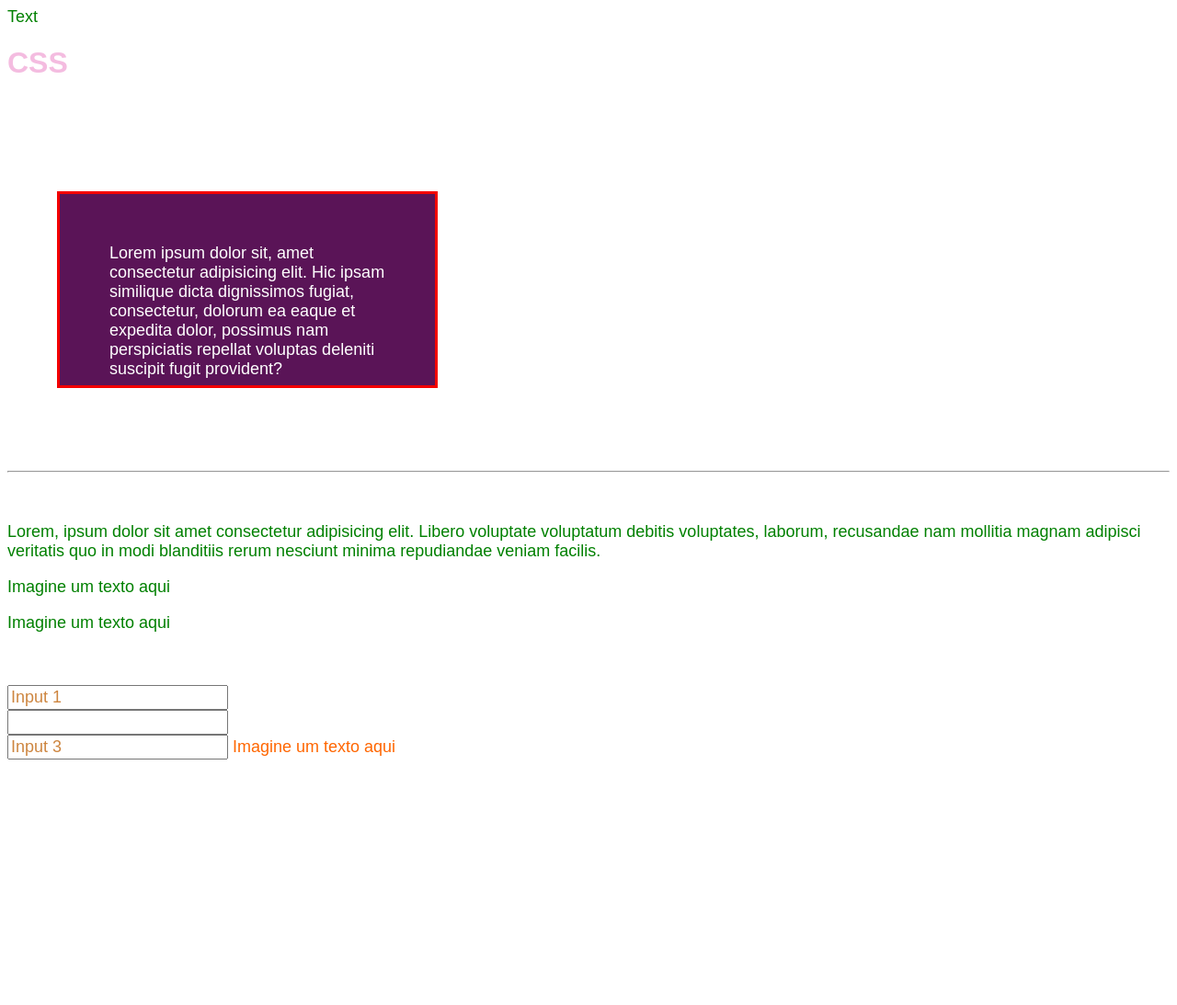
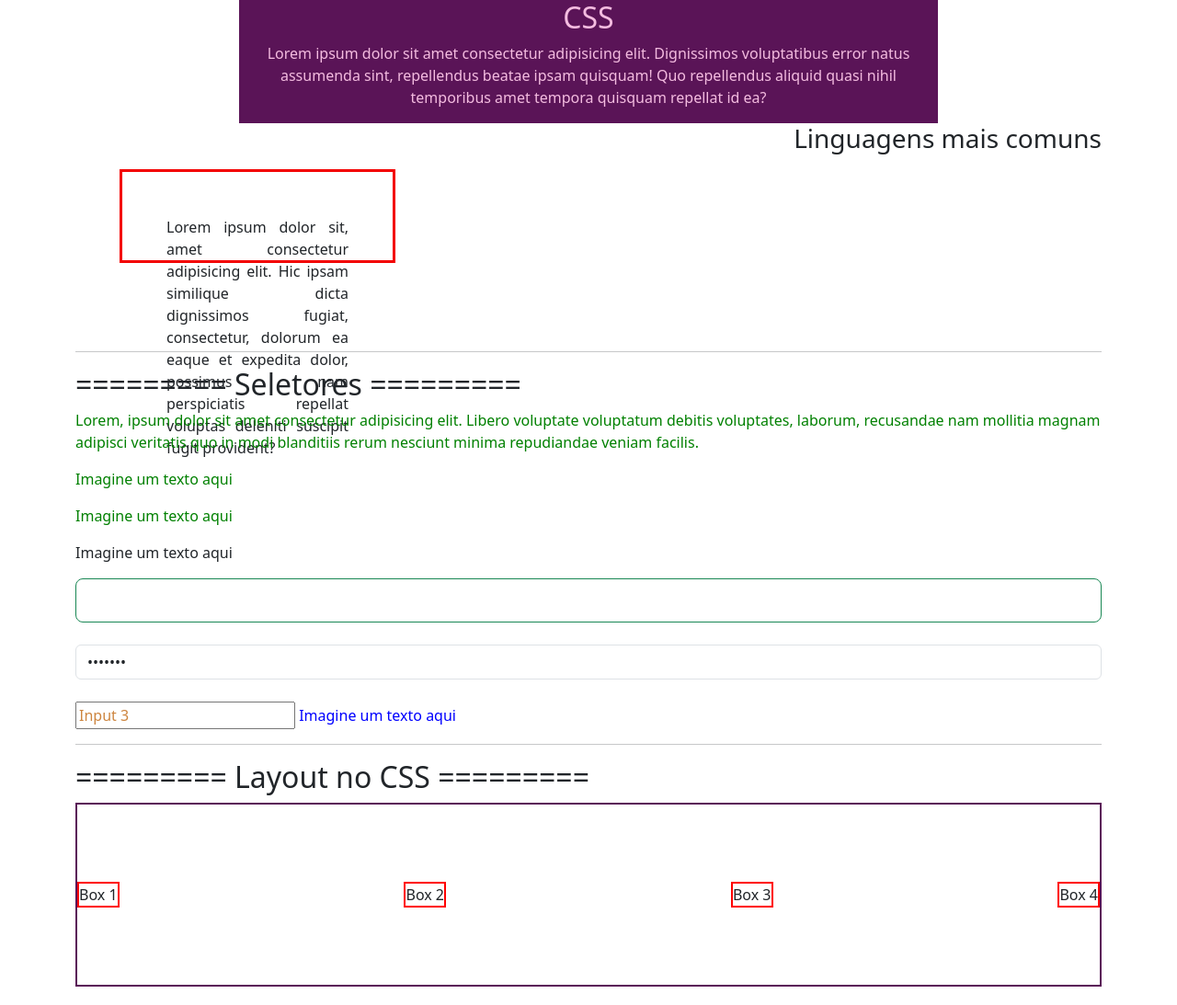
Before and after one commit to FullStack-Education/modulo2-semana1, a plain HTML site: page estudos_css.html in a window 1280 px wide. Shown: the whole page at 92% size. Before the commit the page ends 834 px from the top, so only its background shows below. Drawn offline with nearby package versions, Linux system fonts and the light colour scheme.

Commit message:
Códigos vistos na aula 04

```diff
--- a/estudos_css.html
+++ b/estudos_css.html
@@ -5,46 +5,89 @@
     <meta name="viewport" content="width=device-width, initial-scale=1.0" />
     <title>Estudos CSS - aula 02 e 03</title>
     <link rel="stylesheet" href="./style/style.css" />
+    <link
+      href="https://cdn.jsdelivr.net/npm/bootstrap@5.3.3/dist/css/bootstrap.min.css"
+      rel="stylesheet"
+      integrity="sha384-QWTKZyjpPEjISv5WaRU9OFeRpok6YctnYmDr5pNlyT2bRjXh0JMhjY6hW+ALEwIH"
+      crossorigin="anonymous"
+    />
   </head>
   <body>
-    <!-- HTML -->
-    <!-- bloco usado na prática da especificidade -->
-    <div id="test">
-      <span>Text</span>
-    </div>
-
-    <div class="menu">
+    <div class="container">
+      <!-- Menu -->
+      <div class="row justify-content-md-center">
+        <div class="header col-8">
           <h1 class="title">CSS</h1>
-      <h3>Linguagens mais comuns</h3>
           <p>
             Lorem ipsum dolor sit amet consectetur adipisicing elit. Dignissimos
             voluptatibus error natus assumenda sint, repellendus beatae ipsam
-        quisquam! Quo repellendus aliquid quasi nihil temporibus amet tempora
-        quisquam repellat id ea?
+            quisquam! Quo repellendus aliquid quasi nihil temporibus amet
+            tempora quisquam repellat id ea?
           </p>
         </div>
+      </div>
 
+      <div class="row">
+        <div class="col">
+          <h3>Linguagens mais comuns</h3>
           <p class="external-subtitle">
             Lorem ipsum dolor sit, amet consectetur adipisicing elit. Hic ipsam
             similique dicta dignissimos fugiat, consectetur, dolorum ea eaque et
             expedita dolor, possimus nam perspiciatis repellat voluptas deleniti
             suscipit fugit provident?
           </p>
+        </div>
+      </div>
+      <!-- <div class="menu background-red">
+            <div class="box">Opção 1</div>
+            <div class="box">Opção 2</div>
+            <div class="box">Opção 3</div>
+            <div class="box">Opção 4</div>
+          </div> -->
+
+          <!-- bloco usado na prática da especificidade -->
+          <!-- <div id="test">
+          <span>Text</span>
+        </div> -->
 
       <hr />
+      <div>
         <h2 class="titulo">========= Seletores =========</h2>
         <p class="span">
-      Lorem, ipsum dolor sit amet consectetur adipisicing elit. Libero voluptate
-      voluptatum debitis voluptates, laborum, recusandae nam mollitia magnam
-      adipisci veritatis quo in modi blanditiis rerum nesciunt minima
-      repudiandae veniam facilis.
+          Lorem, ipsum dolor sit amet consectetur adipisicing elit. Libero
+          voluptate voluptatum debitis voluptates, laborum, recusandae nam
+          mollitia magnam adipisci veritatis quo in modi blanditiis rerum
+          nesciunt minima repudiandae veniam facilis.
         </p>
         <p class="span">Imagine um texto aqui</p>
         <p class="span">Imagine um texto aqui</p>
         <p>Imagine um texto aqui</p>
-    <input type="text" value="Input 1" /> <br />
-    <input type="password" value="Input 2" /> <br />
+        <input
+          type="email"
+          class="form-control form-control-lg border border-success text-danger"
+        />
+        <br />
+        <input type="password" value="Input 2" class="form-control" /> <br />
         <input type="text" value="Input 3" />
         <span>Imagine um texto aqui</span>
+      </div>
+
+      <hr />
+      <div>
+        <h2 class="titulo">========= Layout no CSS =========</h2>
+        <div class="display-flex">
+          <div class="box">Box 1</div>
+          <div class="box">Box 2</div>
+          <div class="box">Box 3</div>
+          <div class="box">Box 4</div>
+        </div>
+      </div>
+    </div>
+
+    <script
+      src="https://cdn.jsdelivr.net/npm/bootstrap@5.3.3/dist/js/bootstrap.bundle.min.js"
+      integrity="sha384-YvpcrYf0tY3lHB60NNkmXc5s9fDVZLESaAA55NDzOxhy9GkcIdslK1eN7N6jIeHz"
+      crossorigin="anonymous"
+    ></script>
   </body>
 </html>
--- a/style/style.css
+++ b/style/style.css
@@ -1,3 +1,54 @@
+/* http://meyerweb.com/eric/tools/css/reset/
+   v2.0 | 20110126
+   License: none (public domain)
+*/
+/* Reset padrão disponibilizado por Eric Meyer,
+para que os navegadores tenham um padrão de estilização. */
+
+html, body, div, span, applet, object, iframe,
+h1, h2, h3, h4, h5, h6, p, blockquote, pre,
+a, abbr, acronym, address, big, cite, code,
+del, dfn, em, img, ins, kbd, q, s, samp,
+small, strike, strong, sub, sup, tt, var,
+b, u, i, center,
+dl, dt, dd, ol, ul, li,
+fieldset, form, label, legend,
+table, caption, tbody, tfoot, thead, tr, th, td,
+article, aside, canvas, details, embed,
+figure, figcaption, footer, header, hgroup,
+menu, nav, output, ruby, section, summary,
+time, mark, audio, video {
+	margin: 0;
+	padding: 0;
+	border: 0;
+	font-size: 100%;
+	font: inherit;
+	vertical-align: baseline;
+}
+/* HTML5 display-role reset for older browsers */
+article, aside, details, figcaption, figure,
+footer, header, hgroup, menu, nav, section {
+	display: block;
+}
+body {
+	line-height: 1;
+}
+ol, ul {
+	list-style: none;
+}
+blockquote, q {
+	quotes: none;
+}
+blockquote:before, blockquote:after,
+q:before, q:after {
+	content: '';
+	content: none;
+}
+table {
+	border-collapse: collapse;
+	border-spacing: 0;
+}
+
 /* seletor por tag */
 span {
   color: blue;
@@ -34,26 +85,28 @@ div span {
   color: blue;
 }
 
-/* ==================================================== */
-.title {
+/* ======================= Testando o CSS ============================= */
+* {
+  font-family: Arial, Helvetica, sans-serif; /* Setar a fonte padrão */
+  font-size: 18px; /* Setar o tamanho da fonte padrão */
+}
+
+.header{
+  background-color: #5a1457; /* Setar a cor de fundo */
   color: #f4bce0; /* Setar a cor do texto */
+  text-align: center;
+}
+
+h1.title {
   font-size: 32px; /* Setar o tamanho da fonte */
 }
 
-.subtitle {
-  color: #f4bce0;
-  font-size: 24px;
-}
-
-* {
-  font-family: Arial, Helvetica, sans-serif; /* Setar a fonte padrão */
-  font-size: 18px;
-  color: #fff;
+h3{
+  text-align: right;
 }
 
 /* Praticando CSS e suas propriedades */
 .external-subtitle {
-  background-color: #5a1457; /* Setar a cor de fundo */
   /* A ordem dos valores influencia, a ordem é: largura, cor e estilo. */
   border: 3px solid #f30000;
   /*
@@ -64,8 +117,10 @@ div span {
   */
 
   /* Tamanhos e medidas */
-  width: 300px; /* Setar a largura */
-  height: 100px; /* Setar a altura */
+  /* Setar a largura e a altura */
+  width: 300px;
+  height: 100px;
+
 
   /* Margens */
   /* Ao usar apenas um valor, ele se aplica a todos os lados. */
@@ -84,4 +139,35 @@ div span {
 
   /* Preenchimento */
   padding: 3rem;
+
+  /* Alinhamento */
+  text-align: justify;
 }
+
+/* =====================Testando o display flex========================== */
+.display-flex{
+  display: flex; /* Setar o display como flex */
+  justify-content: space-between; /* Alinhar os itens com espaço entre eles na horizontal */
+  align-items: center; /* Alinhar os itens ao centro na vertical */
+  margin-bottom: 20px;
+  height: 200px;
+  border: 2px solid #5a1457;
+}
+
+.display-flex .box{
+  border: 2px solid red;
+}
+
+.menu{
+  background-color: #681971;
+  position: fixed;
+  display: flex;
+  justify-content: space-between;
+  color: #fff;
+  width: 100vw;
+  top: 0px;
+}
+.menu .box{
+  border: 2px solid red;
+  padding: 10px;
+}
```
Lines whose indentation alone changed are shown as unchanged.
